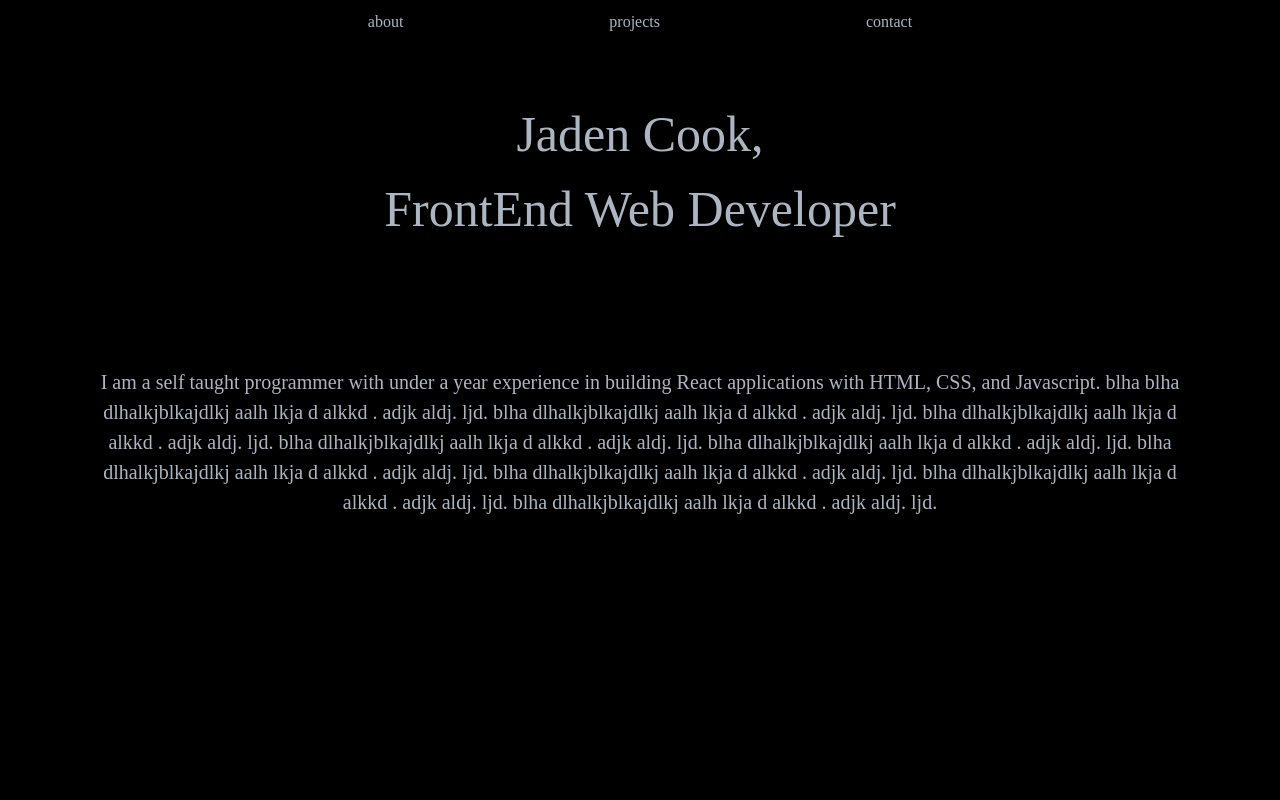
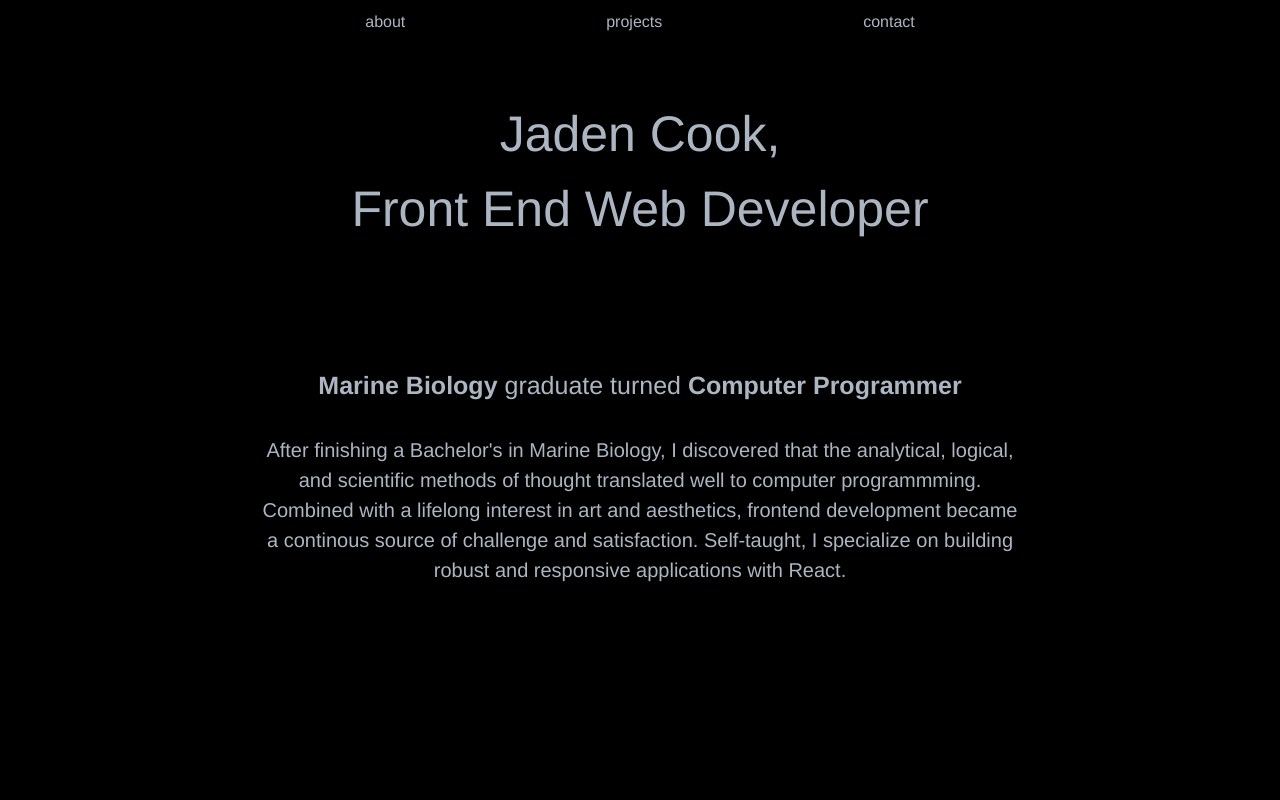
Before and after one commit to jadendcook/portfolio, a React (Create React App) app: page / in a window 1280 px wide. Shown: the top 800 px of the page. Built offline with nearby package versions, Linux system fonts and the light colour scheme.

Commit message:
updated bio

```diff
--- a/src/about/about-component.jsx
+++ b/src/about/about-component.jsx
@@ -6,7 +6,7 @@ const About = () => {
     <div id="about">
       <div className="header">
         <div>Jaden Cook,</div>
-        <div>FrontEnd Web Developer</div>
+        <div>Front End Web Developer</div>
       </div>
       <br />
       <br />
@@ -14,18 +14,18 @@ const About = () => {
       <br />
       <br />
       <div className="bio-container">
+        <h4>
+          Marine Biology <span className="unbold">graduate turned</span>{" "}
+          Computer Programmer{" "}
+        </h4>
+        <br />
         <p>
-          I am a self taught programmer with under a year experience in building
-          React applications with HTML, CSS, and Javascript. blha blha
-          dlhalkjblkajdlkj aalh lkja d alkkd . adjk aldj. ljd. blha
-          dlhalkjblkajdlkj aalh lkja d alkkd . adjk aldj. ljd. blha
-          dlhalkjblkajdlkj aalh lkja d alkkd . adjk aldj. ljd. blha
-          dlhalkjblkajdlkj aalh lkja d alkkd . adjk aldj. ljd. blha
-          dlhalkjblkajdlkj aalh lkja d alkkd . adjk aldj. ljd. blha
-          dlhalkjblkajdlkj aalh lkja d alkkd . adjk aldj. ljd. blha
-          dlhalkjblkajdlkj aalh lkja d alkkd . adjk aldj. ljd. blha
-          dlhalkjblkajdlkj aalh lkja d alkkd . adjk aldj. ljd. blha
-          dlhalkjblkajdlkj aalh lkja d alkkd . adjk aldj. ljd.
+          After finishing a Bachelor's in Marine Biology, I discovered that the
+          analytical, logical, and scientific methods of thought translated well
+          to computer programmming. Combined with a lifelong interest in art and
+          aesthetics, frontend development became a continous source of
+          challenge and satisfaction. Self-taught, I specialize on building
+          robust and responsive applications with React.
         </p>
       </div>
     </div>
--- a/src/about/about-component.scss
+++ b/src/about/about-component.scss
@@ -3,4 +3,14 @@
   padding-left: 100px;
   padding-right: 100px;
   font-size: 20px;
+  width: 75%;
+  margin: 0 auto;
+
+  h4 {
+    font-size: 25px;
+  }
+
+  .unbold {
+    font-weight: 400;
+  }
 }
--- a/src/index.scss
+++ b/src/index.scss
@@ -10,3 +10,7 @@
 .content-container {
   text-align: center;
 }
+
+body {
+  font-family: Helvetica;
+}
```
